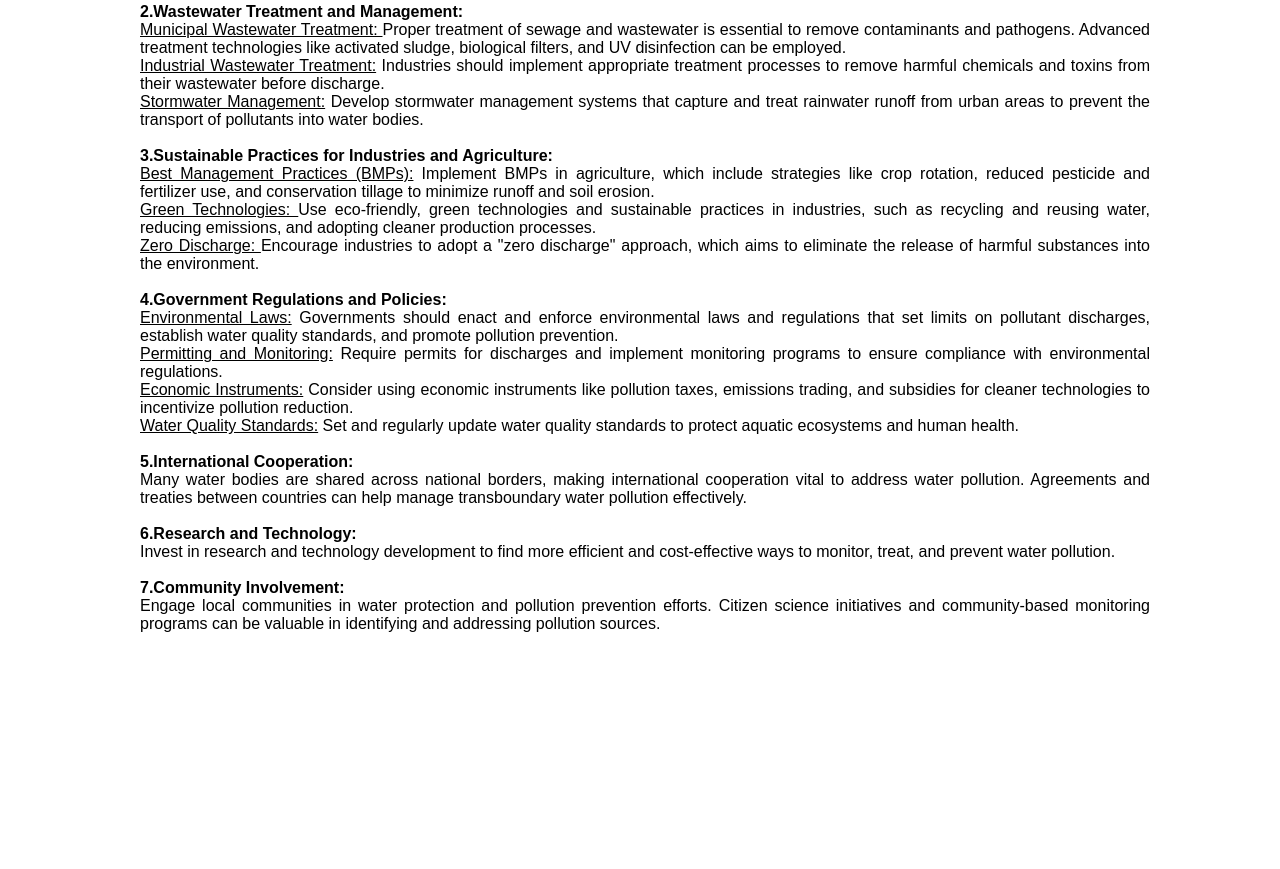
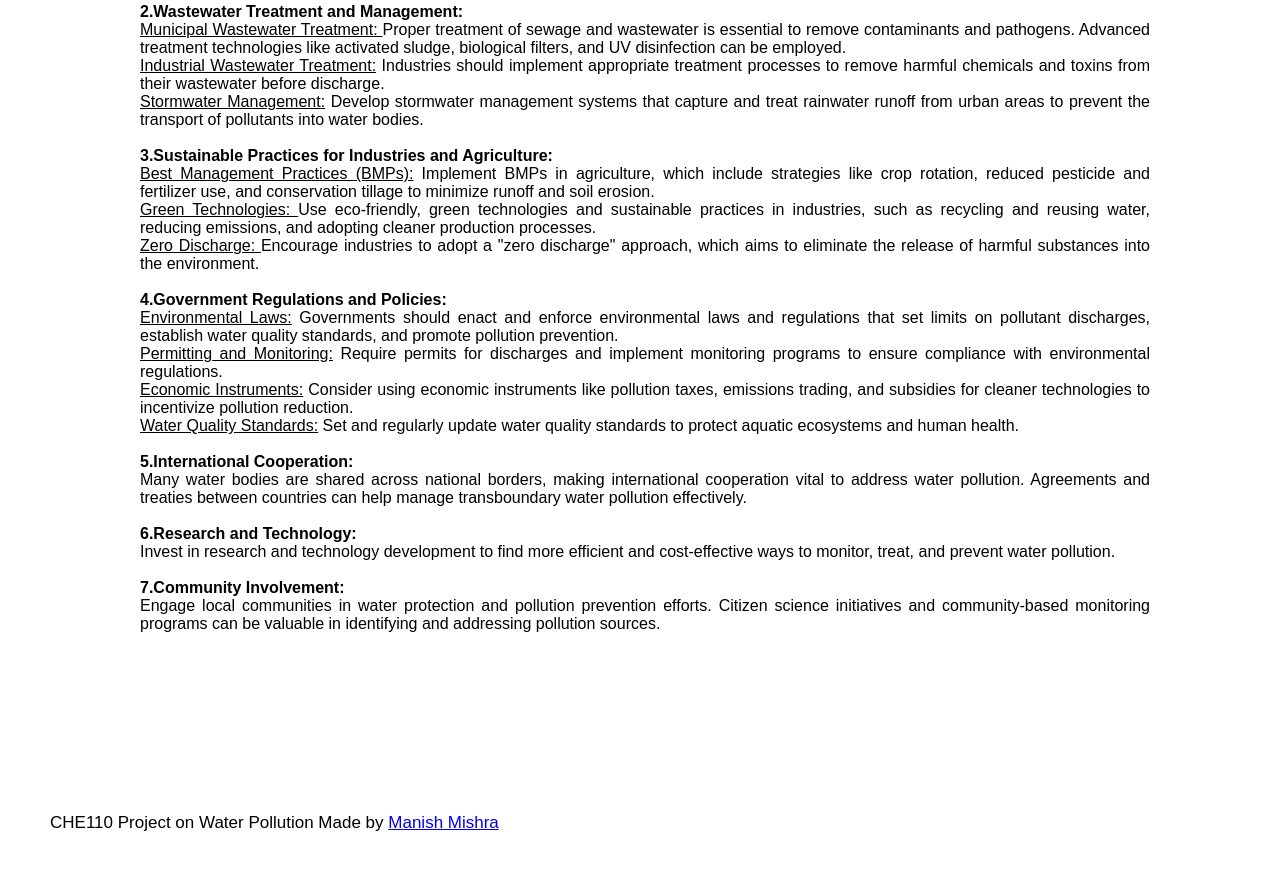
Before and after one commit to manish26m/WaterPollutionWebsite, a plain HTML site: page index.html in a window 1280 px wide. Shown: the part 4353-5222 px from the top of the page. Before the commit the page ends 5116 px from the top, so only its background shows below. Drawn offline with Linux system fonts and the light colour scheme.

Commit message:
Update index.html

```diff
--- a/index.html
+++ b/index.html
@@ -257,6 +257,13 @@
                 </section>
 
         </main>
+                 <footer>
+                <p>
+                    CHE110 Project on Water Pollution
+                    Made by <a href="mailto:@manishm112005@gmail.com">Manish Mishra</a>
+
+                </p>
+        </footer>
         <script>
         let slideIndex = 1;
         showSlides(slideIndex);
@@ -287,5 +294,6 @@
           captionText.innerHTML = dots[slideIndex-1].alt;
         }
         </script>
+
     </body>
 </html>
```
